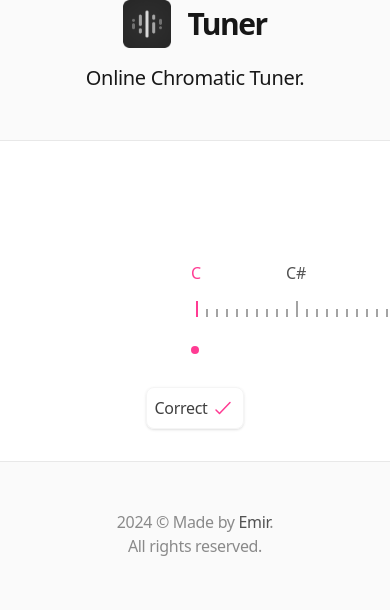
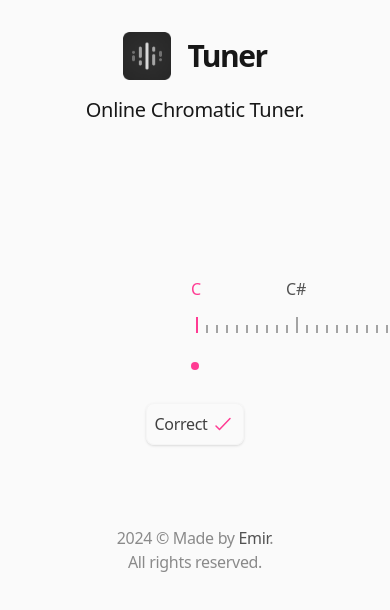
Before and after one commit to emirulucay/tuner-app, a Next.js app: page / in a window 390 px wide. Shown: the top 610 px of the page. Built offline with nearby package versions, Linux system fonts and the light colour scheme; no server answers.

Commit message:
fix: mobile looks

```diff
--- a/app/components/TunerArea.tsx
+++ b/app/components/TunerArea.tsx
@@ -20,7 +20,7 @@ export default function TunerArea({ order, centsOff, selected, notes }: ITunerAr
   return (
     <div>
       {/* Tuner Div */}
-      <div className="w-[800px] flex items-center select-none justify-center relative bg-[#ffffff] border border-[#e8e8e8] overflow-hidden py-40 rounded-3xl ">
+      <div className="w-[800px] flex items-center select-none justify-center relative bg-neutral-50 md:bg-white border md:border-neutral-200 border-neutral-50 overflow-hidden py-40 rounded-3xl ">
         <div className="w-24 h-full absolute left-0 bottom-0 bg-gradient-to-r !z-50 from-[#242424]/10 to-transparent"></div>
 
         {/* Left-Right Dark Shadows */}
--- a/app/page.tsx
+++ b/app/page.tsx
@@ -137,12 +137,12 @@ export default function Home() {
   }
 
   return (
-    <div className="w-full min-h-screen bg-[#fafafa] flex items-center lg:py-32 md:py-16 sm:py-8 flex-col select-none">
+    <div className="w-full min-h-screen bg-neutral-50 flex items-center lg:py-32 md:py-16 py-8 flex-col select-none">
       <div className="flex flex-col gap-4 items-center">
         <motion.h1 initial={{x: -5, opacity: 0}} animate={{opacity: 1, x:0, transition: { duration: .25}}}  className="flex gap-4 items-center text-neutral-900 justify-center text-3xl lg:text-5xl font-bold tracking-tighter "><div className="lg:w-16 lg:h-16 w-12 h-12 relative"><NextImage alt="Tuner App Logo" src="/tunerLogo.png" className="lg:w-16 lg:h-16 w-12 h-12" fill quality={100} priority /></div>Tuner</motion.h1>
         <motion.p initial={{x: -10, opacity: 0}} animate={{opacity: 1, x:0, transition: { duration: .25, delay: 0.2}}} className="text-xl lg:text-2xl text-neutral-900">Online Chromatic Tuner.</motion.p>
       </div>
-      <motion.div initial={{x: -15, opacity: 0}} animate={{opacity: 1, x:0, transition: { duration: .7, delay: 0.6}}} className="mt-12">
+      <motion.div initial={{x: -15, opacity: 0}} animate={{opacity: 1, x:0, transition: { duration: .7, delay: 0.6}}} className="mt-8 md:mt-12">
         <TunerArea order={order} centsOff={centsOff} selected={selected} notes={notes} />
       </motion.div>
       <div className="text-[#8A8A8A] mt-12 text-center gap-2">
```
